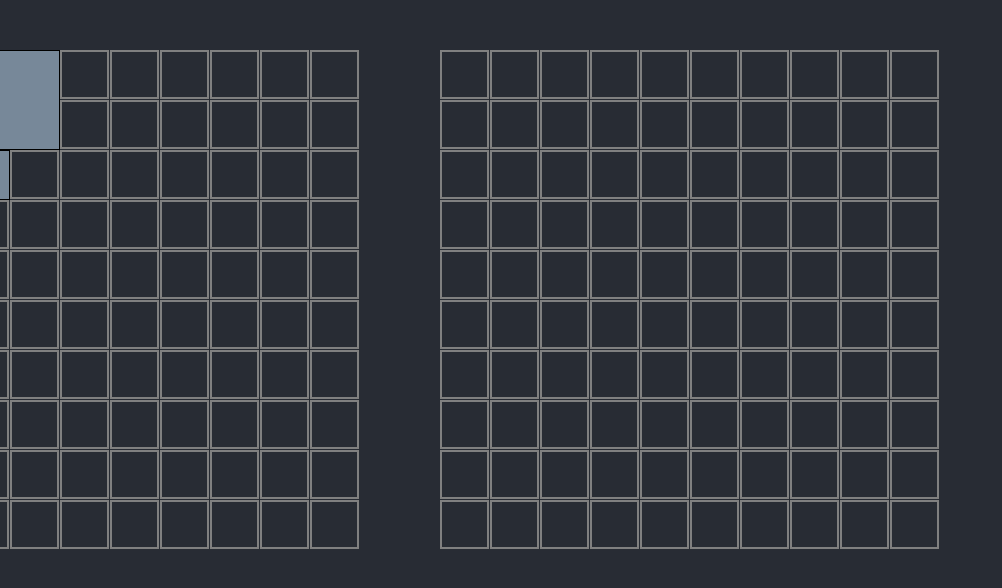
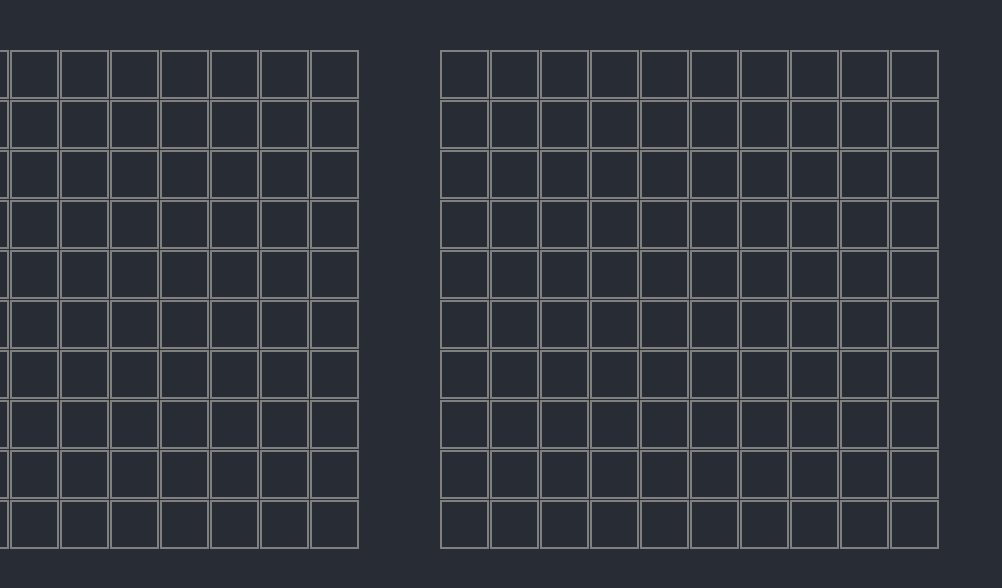
Before and after one commit to ericoseid/backpack-app, a React (Create React App) app: page / in a window 1280 px wide. Shown: the top 588 px of the page, without its empty margins (0-1002 px from the left). Built offline with nearby package versions, Linux system fonts and the light colour scheme.

Commit message:
Proof of concept for item assets

```diff
--- a/src/App.js
+++ b/src/App.js
@@ -7,6 +7,7 @@
 import Grid from "./components/grid/Grid";
 import GridData from "./data/grid/GridData";
 import GridUtil from "./util/GridUtil";
+import getConfiguration from "./util/ConfigurationUtil";
 
 class App extends React.Component {
   constructor(props) {
@@ -16,10 +17,13 @@
     this.setGridState = this.setGridState.bind(this);
 
     let centerPoint = document.defaultView.window.screen.width / 2;
-    let widthFromCenter = 40;
 
-    let backpackWidth = 10;
-    let backpackHeight = 10;
+    let configuration = getConfiguration().backpackConfiguration;
+
+    let widthFromCenter = configuration.widthFromCenter;
+
+    let backpackWidth = configuration.dimensions.rows;
+    let backpackHeight = configuration.dimensions.columns;
 
     this.backpackLeft = centerPoint + widthFromCenter;
     this.groundLeft = centerPoint - widthFromCenter - backpackWidth * 50;
@@ -52,8 +56,8 @@
   buildItemState() {
     return [
       new ItemData(ShapeDefinition.LINE),
-      new ItemData(ShapeDefinition.SQUARE),
-      new ItemData(ShapeDefinition.L),
+      //new ItemData(ShapeDefinition.SQUARE),
+      //new ItemData(ShapeDefinition.L),
     ];
   }
 
--- a/src/components/item/Item.js
+++ b/src/components/item/Item.js
@@ -3,6 +3,7 @@
 import Position from "../../data/common/Position";
 import GridUtil from "../../util/GridUtil";
 import GridData from "../../data/grid/GridData";
+import sword from "../../assets/sword.png";
 
 class Item extends React.Component {
   constructor(props) {
@@ -181,14 +182,22 @@
 
   render() {
     return (
-      <div>
+      <div
+        style={{
+          position: "absolute",
+          top: `${this.state.currentPostion.top}px`,
+          left: `${this.state.currentPostion.left}px`,
+          zIndex: 1,
+        }}
+      >
+        <img src={sword} alt="" height="150px" width="50px" />
         {this.props.shapeDefinition.definition.map((position, i) => (
           <div
             style={{
               position: "absolute",
-              zIndex: this.selectedBlock !== null ? 2 : 1,
-              top: `${this.state.currentPostion.top + position.down * 50}px`,
-              left: `${this.state.currentPostion.left + position.right * 50}px`,
+              zIndex: this.selectedBlock !== null ? 3 : 2,
+              top: `${position.down * 50}px`,
+              left: `${position.right * 50}px`,
             }}
             onMouseDown={(e) => this.onMouseDown(i, e)}
             onMouseUp={this.onMouseUp}
--- a/src/components/item/ItemBlock.css
+++ b/src/components/item/ItemBlock.css
@@ -1,5 +1,4 @@
 .ItemBlock {
-  background-color: lightslategray;
   height: 50px;
   width: 50px;
 }
--- a/src/components/item/ItemBlock.js
+++ b/src/components/item/ItemBlock.js
@@ -5,16 +5,8 @@
     <div
       className="ItemBlock"
       style={{
-        borderTop: props.definition.borderTop ? "solid 1px black" : null,
-        borderBottom: props.definition.borderBottom ? "solid 1px black" : null,
-        borderLeft: props.definition.borderLeft ? "solid 1px black" : null,
-        borderRight: props.definition.borderRight ? "solid 1px black" : null,
-        height: `${
-          50 - (props.definition.borderTop + props.definition.borderBottom)
-        }px`,
-        width: `${
-          50 - (props.definition.borderRight + props.definition.borderLeft)
-        }px`,
+        height: `${50}px`,
+        width: `${50}px`,
       }}
     ></div>
   );
--- a/src/util/ConfigurationUtil.js
+++ b/src/util/ConfigurationUtil.js
@@ -1,17 +1,12 @@
-export default ConfigurationUtil = {
-  getConfiguration: () => {
+export default function getConfiguration() {
   return {
     backpackConfiguration: {
       dimensions: {
         rows: 10,
         columns: 10,
       },
-        position: {
-          top: 50,
-          left: 300,
-        },
+      widthFromCenter: 40,
     },
     itemConfiguration: {},
   };
-  },
-};
+}
```
Also changed, not shown: src/assets/sword.png (added), 1 other file (tests, documents, lock files or other folders). Lines whose indentation alone changed are shown as unchanged.
